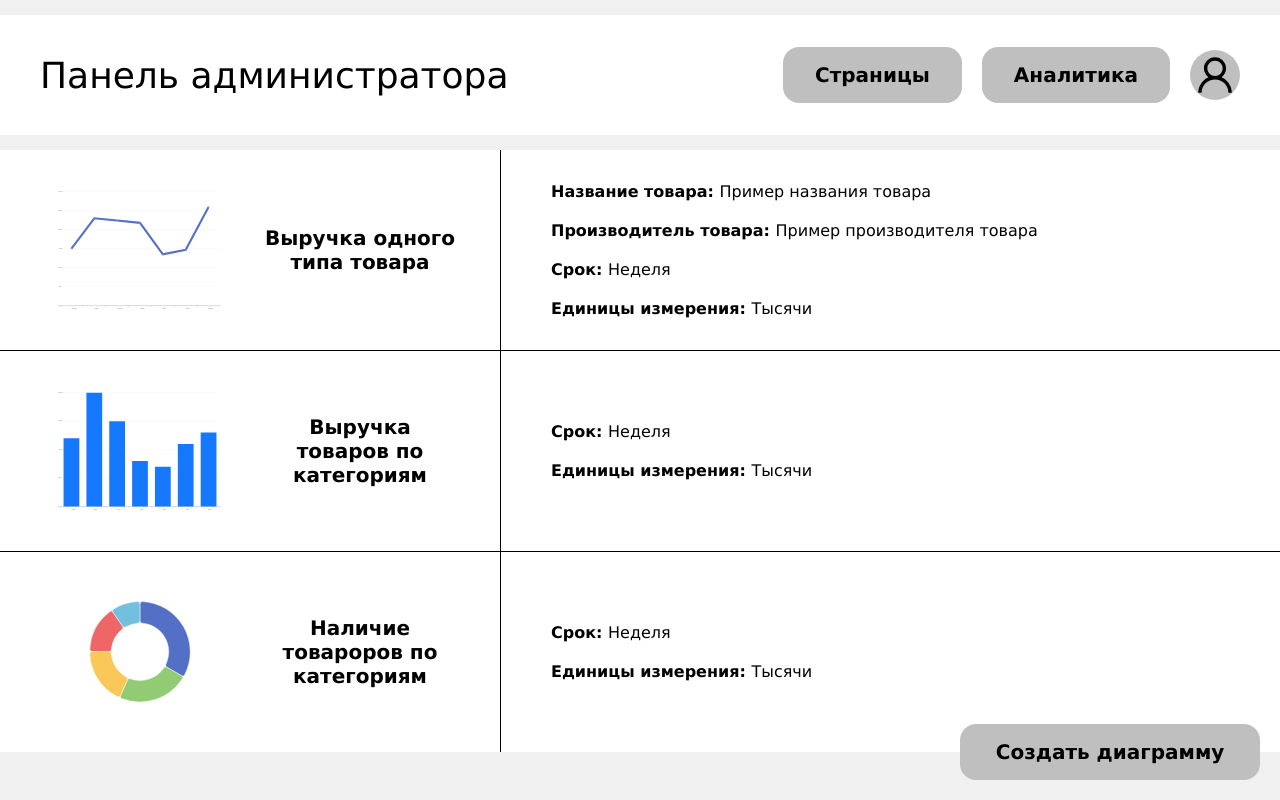
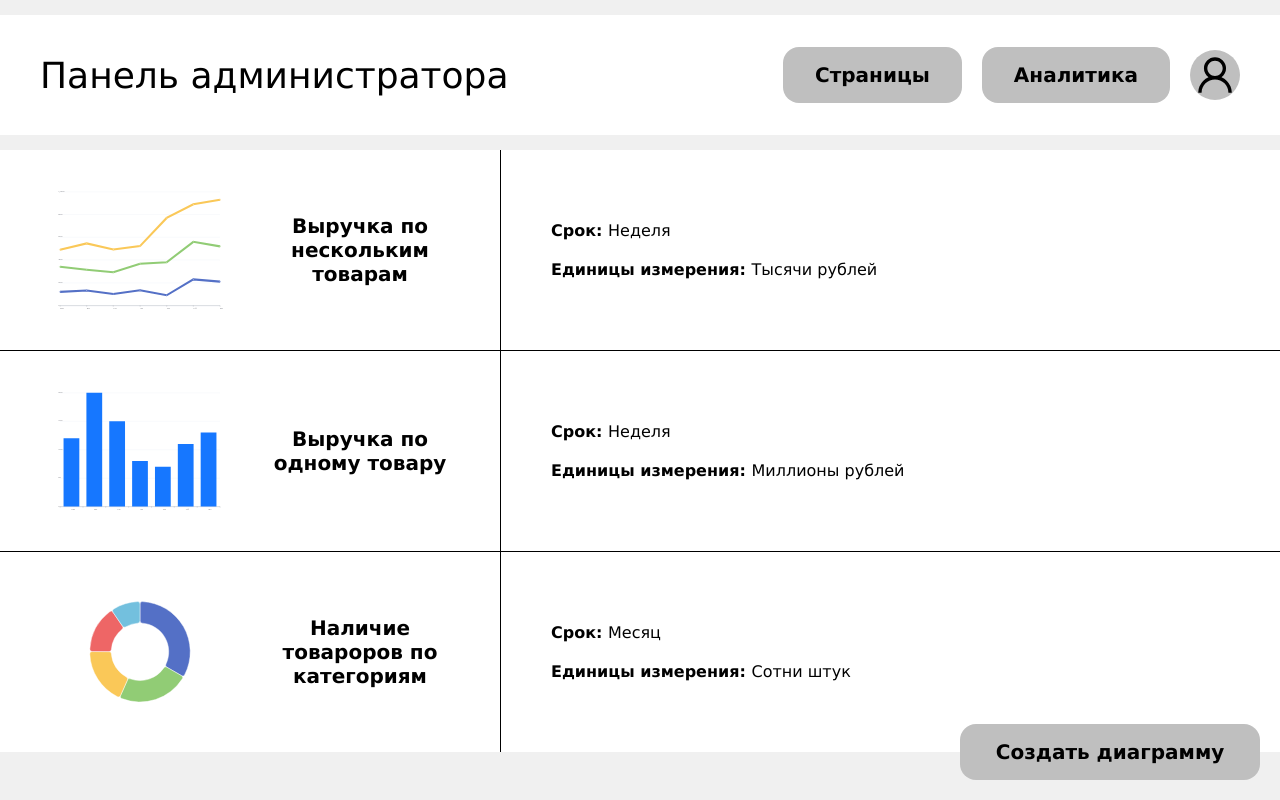
Before and after one commit to San400ys/gpo_project, a React (Create React App) app: page /analytics in a window 1280 px wide. Built offline with nearby package versions, Linux system fonts and the light colour scheme; data requests are answered from the project's data file.

Commit message:
Внес правки

```diff
--- a/src/assets/line-chart.jsx
+++ b/src/assets/line-chart.jsx
@@ -2,48 +2,71 @@ export const LineChart = () => (
     <svg xmlns="http://www.w3.org/2000/svg" version="1.1" baseProfile="full" viewBox="0 0 872 626">
             <rect width="872" height="626" x="0" y="0" fill="none"></rect>
             <path d="M87.2 556.5L784.8 556.5" fill="transparent" stroke="#E0E6F1"></path>
-        <path d="M87.2 473.5L784.8 473.5" fill="transparent" stroke="#E0E6F1"></path>
-        <path d="M87.2 390.5L784.8 390.5" fill="transparent" stroke="#E0E6F1"></path>
-        <path d="M87.2 308.5L784.8 308.5" fill="transparent" stroke="#E0E6F1"></path>
-        <path d="M87.2 225.5L784.8 225.5" fill="transparent" stroke="#E0E6F1"></path>
-        <path d="M87.2 142.5L784.8 142.5" fill="transparent" stroke="#E0E6F1"></path>
-        <path d="M87.2 60.5L784.8 60.5" fill="transparent" stroke="#E0E6F1"></path>
-        <path d="M87.2 556.5L784.8 556.5" fill="transparent" stroke="#6E7079"></path>
-        <path d="M87.5 556L87.5 561" fill="transparent" stroke="#6E7079"></path>
-        <path d="M187.5 556L187.5 561" fill="transparent" stroke="#6E7079"></path>
-        <path d="M286.5 556L286.5 561" fill="transparent" stroke="#6E7079"></path>
-        <path d="M386.5 556L386.5 561" fill="transparent" stroke="#6E7079"></path>
-        <path d="M486.5 556L486.5 561" fill="transparent" stroke="#6E7079"></path>
-        <path d="M585.5 556L585.5 561" fill="transparent" stroke="#6E7079"></path>
-        <path d="M685.5 556L685.5 561" fill="transparent" stroke="#6E7079"></path>
-        <path d="M785.5 556L785.5 561" fill="transparent" stroke="#6E7079"></path>
+            <path d="M87.2 457.5L784.8 457.5" fill="transparent" stroke="#E0E6F1" ></path>
+            <path d="M87.2 357.5L784.8 357.5" fill="transparent" stroke="#E0E6F1" ></path>
+            <path d="M87.2 258.5L784.8 258.5" fill="transparent" stroke="#E0E6F1" ></path>
+            <path d="M87.2 159.5L784.8 159.5" fill="transparent" stroke="#E0E6F1" ></path>
+            <path d="M87.2 60.5L784.8 60.5" fill="transparent" stroke="#E0E6F1" ></path>
+            <path d="M87.2 556.5L784.8 556.5" fill="transparent" stroke="#6E7079" ></path>
+            <path d="M87.5 556L87.5 561" fill="transparent" stroke="#6E7079" ></path>
+            <path d="M203.5 556L203.5 561" fill="transparent" stroke="#6E7079" ></path>
+            <path d="M319.5 556L319.5 561" fill="transparent" stroke="#6E7079" ></path>
+            <path d="M436.5 556L436.5 561" fill="transparent" stroke="#6E7079" ></path>
+            <path d="M552.5 556L552.5 561" fill="transparent" stroke="#6E7079" ></path>
+            <path d="M668.5 556L668.5 561" fill="transparent" stroke="#6E7079" ></path>
+            <path d="M785.5 556L785.5 561" fill="transparent" stroke="#6E7079" ></path>
             <text style={{fontSize:"12px", fontFamily:"Microsoft YaHei"}} transform="translate(79.2 556)" fill="#6E7079">0</text>
-        <text style={{fontSize:"12px", fontFamily:"Microsoft YaHei"}} transform="translate(79.2 473.3333)" fill="#6E7079">50</text>
-        <text style={{fontSize:"12px", fontFamily:"Microsoft YaHei"}} transform="translate(79.2 390.6667)" fill="#6E7079">100</text>
-        <text style={{fontSize:"12px", fontFamily:"Microsoft YaHei"}} transform="translate(79.2 308)" fill="#6E7079">150</text>
-        <text style={{fontSize:"12px", fontFamily:"Microsoft YaHei"}} transform="translate(79.2 225.3333)" fill="#6E7079">200</text>
-        <text style={{fontSize:"12px", fontFamily:"Microsoft YaHei"}} transform="translate(79.2 142.6667)" fill="#6E7079">250</text>
-        <text style={{fontSize:"12px", fontFamily:"Microsoft YaHei"}} transform="translate(79.2 60)" fill="#6E7079">300</text>
-        <text style={{fontSize:"12px", fontFamily:"Microsoft YaHei"}} y="6" transform="translate(137.0286 564)" fill="#6E7079">Mon</text>
-        <text style={{fontSize:"12px", fontFamily:"Microsoft YaHei"}} y="6" transform="translate(236.6857 564)" fill="#6E7079">Tue</text>
-        <text style={{fontSize:"12px", fontFamily:"Microsoft YaHei"}} y="6" transform="translate(336.3429 564)" fill="#6E7079">Wed</text>
-        <text style={{fontSize:"12px", fontFamily:"Microsoft YaHei"}} y="6" transform="translate(436 564)" fill="#6E7079">Thu</text>
-        <text style={{fontSize:"12px", fontFamily:"Microsoft YaHei"}} y="6" transform="translate(535.6571 564)" fill="#6E7079">Fri</text>
-        <text style={{fontSize:"12px", fontFamily:"Microsoft YaHei"}} y="6" transform="translate(635.3143 564)" fill="#6E7079">Sat</text>
-        <text style={{fontSize:"12px", fontFamily:"Microsoft YaHei"}} y="6" transform="translate(734.9714 564)" fill="#6E7079">Sun</text>
+            <text style={{fontSize:"12px", fontFamily:"Microsoft YaHei"}} transform="translate(79.2 456.8)" fill="#6E7079">200</text>
+            <text style={{fontSize:"12px", fontFamily:"Microsoft YaHei"}} transform="translate(79.2 357.6)" fill="#6E7079">400</text>
+            <text style={{fontSize:"12px", fontFamily:"Microsoft YaHei"}} transform="translate(79.2 258.4)" fill="#6E7079">600</text>
+            <text style={{fontSize:"12px", fontFamily:"Microsoft YaHei"}} transform="translate(79.2 159.2)" fill="#6E7079">800</text>
+            <text style={{fontSize:"12px", fontFamily:"Microsoft YaHei"}} transform="translate(79.2 60)" fill="#6E7079">1,000</text>
+            <text style={{fontSize:"12px", fontFamily:"Microsoft YaHei"}} y="6" transform="translate(87.2 564)" fill="#6E7079">Пн</text>
+            <text style={{fontSize:"12px", fontFamily:"Microsoft YaHei"}} y="6" transform="translate(203.4667 564)" fill="#6E7079">Вт</text>
+            <text style={{fontSize:"12px", fontFamily:"Microsoft YaHei"}} y="6" transform="translate(319.7333 564)" fill="#6E7079">Ср</text>
+            <text style={{fontSize:"12px", fontFamily:"Microsoft YaHei"}} y="6" transform="translate(436 564)" fill="#6E7079">Чт</text>
+            <text style={{fontSize:"12px", fontFamily:"Microsoft YaHei"}} y="6" transform="translate(552.2667 564)" fill="#6E7079">Пт</text>
+            <text style={{fontSize:"12px", fontFamily:"Microsoft YaHei"}} y="6" transform="translate(668.5333 564)" fill="#6E7079">Сб</text>
+            <text style={{fontSize:"12px", fontFamily:"Microsoft YaHei"}} y="6" transform="translate(784.8 564)" fill="#6E7079">Вс</text>
             <g>
-            <path d="M137.0286 308L236.6857 175.7333L336.3429 185.6533L436 195.5733L535.6572 332.8L635.3143 312.96L734.9714 126.1333" fill="transparent" stroke="#5470c6" strokeWidth="9"></path>
+                    <path d="M87.2 496.48L203.4667 490.528L319.7333 505.904L436 489.536L552.2667 511.36L668.5333 441.92L784.8 451.84" fill="transparent" stroke="rgb(84,112,198)" stroke-width="9" ></path>
             </g>
-        <path d="M1 0A1 1 0 1 1 1 -0.0001" transform="matrix(2,0,0,2,137.0286,308)" fill="#fff" stroke="#5470c6"></path>
-        <path d="M1 0A1 1 0 1 1 1 -0.0001" transform="matrix(2,0,0,2,236.6857,175.7333)" fill="#fff" stroke="#5470c6"></path>
-        <path d="M1 0A1 1 0 1 1 1 -0.0001" transform="matrix(2,0,0,2,336.3429,185.6533)" fill="#fff" stroke="#5470c6"></path>
-        <path d="M1 0A1 1 0 1 1 1 -0.0001" transform="matrix(2,0,0,2,436,195.5733)" fill="#fff" stroke="#5470c6"></path>
-        <path d="M1 0A1 1 0 1 1 1 -0.0001" transform="matrix(2,0,0,2,535.6572,332.8)" fill="#fff" stroke="#5470c6"></path>
-        <path d="M1 0A1 1 0 1 1 1 -0.0001" transform="matrix(2,0,0,2,635.3143,312.96)" fill="#fff" stroke="#5470c6"></path>
-        <path d="M1 0A1 1 0 1 1 1 -0.0001" transform="matrix(2,0,0,2,734.9714,126.1333)" fill="#fff" stroke="#5470c6"></path>
+            <g>
+                    <path d="M87.2 387.36L203.4667 400.256L319.7333 411.168L436 373.472L552.2667 367.52L668.5333 278.24L784.8 298.08" fill="transparent" stroke="rgb(145,204,117)" stroke-width="9" ></path>
+            </g>
+            <g>
+                    <path d="M87.2 312.96L203.4667 285.184L319.7333 311.472L436 297.088L552.2667 174.08L668.5333 114.56L784.8 94.72" fill="transparent" stroke="rgb(250,200,88)" stroke-width="9" ></path>
+            </g>
+            <path d="M1 0A1 1 0 1 1 1 -0.0001" transform="matrix(2,0,0,2,87.2,496.48)" fill="rgb(255,255,255)" stroke="#5470c6" ></path>
+            <path d="M1 0A1 1 0 1 1 1 -0.0001" transform="matrix(2,0,0,2,203.4667,490.528)" fill="rgb(255,255,255)" stroke="#5470c6" ></path>
+            <path d="M1 0A1 1 0 1 1 1 -0.0001" transform="matrix(2,0,0,2,319.7333,505.904)" fill="rgb(255,255,255)" stroke="#5470c6" ></path>
+            <path d="M1 0A1 1 0 1 1 1 -0.0001" transform="matrix(2,0,0,2,436,489.536)" fill="rgb(255,255,255)" stroke="#5470c6" ></path>
+            <path d="M1 0A1 1 0 1 1 1 -0.0001" transform="matrix(2,0,0,2,552.2667,511.36)" fill="rgb(255,255,255)" stroke="#5470c6" ></path>
+            <path d="M1 0A1 1 0 1 1 1 -0.0001" transform="matrix(2,0,0,2,668.5333,441.92)" fill="rgb(255,255,255)" stroke="#5470c6" ></path>
+            <path d="M1 0A1 1 0 1 1 1 -0.0001" transform="matrix(2,0,0,2,784.8,451.84)" fill="#fff" stroke="#5470c6" ></path>
+            <path d="M1 0A1 1 0 1 1 1 -0.0001" transform="matrix(2,0,0,2,87.2,387.36)" fill="rgb(255,255,255)" stroke="#91cc75" ></path>
+            <path d="M1 0A1 1 0 1 1 1 -0.0001" transform="matrix(2,0,0,2,203.4667,400.256)" fill="rgb(255,255,255)" stroke="#91cc75" ></path>
+            <path d="M1 0A1 1 0 1 1 1 -0.0001" transform="matrix(2,0,0,2,319.7333,411.168)" fill="rgb(255,255,255)" stroke="#91cc75" ></path>
+            <path d="M1 0A1 1 0 1 1 1 -0.0001" transform="matrix(2,0,0,2,436,373.472)" fill="rgb(255,255,255)" stroke="#91cc75" ></path>
+            <path d="M1 0A1 1 0 1 1 1 -0.0001" transform="matrix(2,0,0,2,552.2667,367.52)" fill="rgb(255,255,255)" stroke="#91cc75" ></path>
+            <path d="M1 0A1 1 0 1 1 1 -0.0001" transform="matrix(2,0,0,2,668.5333,278.24)" fill="rgb(255,255,255)" stroke="#91cc75" ></path>
+            <path d="M1 0A1 1 0 1 1 1 -0.0001" transform="matrix(2,0,0,2,784.8,298.08)" fill="#fff" stroke="#91cc75" ></path>
+            <path d="M1 0A1 1 0 1 1 1 -0.0001" transform="matrix(2,0,0,2,87.2,312.96)" fill="rgb(255,255,255)" stroke="#fac858" ></path>
+            <path d="M1 0A1 1 0 1 1 1 -0.0001" transform="matrix(2,0,0,2,203.4667,285.184)" fill="rgb(255,255,255)" stroke="#fac858" ></path>
+            <path d="M1 0A1 1 0 1 1 1 -0.0001" transform="matrix(2,0,0,2,319.7333,311.472)" fill="rgb(255,255,255)" stroke="#fac858" ></path>
+            <path d="M1 0A1 1 0 1 1 1 -0.0001" transform="matrix(2,0,0,2,436,297.088)" fill="rgb(255,255,255)" stroke="#fac858" ></path>
+            <path d="M1 0A1 1 0 1 1 1 -0.0001" transform="matrix(2,0,0,2,552.2667,174.08)" fill="rgb(255,255,255)" stroke="#fac858" ></path>
+            <path d="M1 0A1 1 0 1 1 1 -0.0001" transform="matrix(2,0,0,2,668.5333,114.56)" fill="rgb(255,255,255)" stroke="#fac858" ></path>
+            <path d="M1 0A1 1 0 1 1 1 -0.0001" transform="matrix(2,0,0,2,784.8,94.72)" fill="#fff" stroke="#fac858" ></path>
             <defs >
                     <clipPath id="zr0-c0">
-                <path d="M85 58l703 0l0 500l-703 0Z" fill="#000"></path>
+                            <path d="M86 59l701 0l0 498l-701 0Z" fill="#000" ></path>
+                    </clipPath>
+                    <clipPath id="zr0-c1">
+                            <path d="M86 59l701 0l0 498l-701 0Z" fill="#000" ></path>
+                    </clipPath>
+                    <clipPath id="zr0-c2">
+                            <path d="M86 59l701 0l0 498l-701 0Z" fill="#000" ></path>
                     </clipPath>
             </defs>
     </svg>)
--- a/src/db.json
+++ b/src/db.json
@@ -3,31 +3,23 @@
   [
     {
       "id": 1,
-      "name": "Выручка одного типа товара",
+      "name": "Выручка по нескольким товарам",
       "type": "line",
       "inf":
       [
-        {
-          "name": "Название товара:",
-          "content": "Пример названия товара"
-        },
-        {
-          "name": "Производитель товара:",
-          "content": "Пример производителя товара"
-        },
         {
           "name": "Срок:",
           "content": "Неделя"
         },
         {
           "name": "Единицы измерения:",
-          "content": "Тысячи"
+          "content": "Тысячи рублей"
         }
       ]
     },
     {
       "id": 2,
-      "name": "Выручка товаров по категориям",
+      "name": "Выручка по одному товару",
       "type": "bar",
       "inf":
       [
@@ -37,7 +29,7 @@
         },
         {
           "name": "Единицы измерения:",
-          "content": "Тысячи"
+          "content": "Миллионы рублей"
         }
       ]
     },
@@ -49,11 +41,11 @@
       [
         {
           "name": "Срок:",
-          "content": "Неделя"
+          "content": "Месяц"
         },
         {
           "name": "Единицы измерения:",
-          "content": "Тысячи"
+          "content": "Сотни штук"
         }
       ]
     }
@@ -66,8 +58,58 @@
       {
         "title":
         {
-          "text": "Выручка товара",
-          "subtext": "За неделю / в тысячах",
+          "text": "Выручка по нескольким товарам",
+          "subtext": "За неделю / в тысячах рублей",
+          "left": "center"
+        },
+        "tooltip": {
+          "trigger": "axis"
+        },
+        "legend": {
+         "data": ["Товар 1", "Товар 2", "Товар 3"],
+          "left": "right"
+        },
+        "xAxis":
+        {
+          "type": "category",
+          "boundaryGap": false,
+          "data": ["Пн", "Вт", "Ср", "Чт", "Пт", "Сб", "Вс"]
+        },
+        "yAxis":
+        {
+          "type": "value"
+        },
+        "series":
+        [
+          {
+            "name": "Товар 1",
+            "type": "line",
+            "data": [150, 230, 224, 218, 135, 120, 108],
+            "color": "#ffff00"
+          },
+          {
+            "name": "Товар 2",
+            "type": "line",
+            "data": [100, 50, 80, 150, 205, 207, 200],
+            "color": "#008000"
+          },
+          {
+            "name": "Товар 3",
+            "type": "line",
+            "data": [15, 23, 22, 21, 13, 14, 26],
+            "color": "#1677ff"
+          }
+        ]
+      }
+    },
+    {
+      "id": 2,
+      "option":
+      {
+        "title":
+        {
+          "text": "Выручка по одному товару",
+          "subtext": "За неделю / в миллионах рублей",
           "left": "center"
         },
         "tooltip": {
@@ -85,40 +127,9 @@
         "series":
         [
           {
-            "data": [150, 230, 224, 218, 135, 147, 260],
-            "type": "line",
-            "color": "#1677ff"
-          }
-        ]
-      }
-    },
-    {
-      "id": 2,
-      "option":
-      {
-        "title":
-        {
-          "text": "Выручка товаров по категориям",
-          "subtext": "За неделю / в тысячах",
-          "left": "center"
-        },
-        "tooltip": {
-          "trigger": "axis"
-        },
-        "xAxis":
-        {
-          "type": "category",
-          "data": ["Пн", "Вт", "Ср", "Чт", "Пт", "Сб", "Вс"]
-        },
-        "yAxis":
-        {
-          "type": "value"
-        },
-        "series":
-        [
-          {
+            "name": "Товар 1",
+            "type": "bar",
             "data": [120, 200, 150, 80, 70, 110, 130],
-            "type": "bar",
             "color": "#1677ff"
           }
         ]
@@ -131,7 +142,7 @@
         "title":
         {
           "text": "Наличие товароров по категориям",
-          "subtext": "За неделю / в тысячах",
+          "subtext": "За месяц / в тысячах щтук",
           "left": "center"
         },
         "tooltip": {
@@ -143,12 +154,13 @@
             "name": "Категория",
             "type": "pie",
             "radius": "50%",
+
             "data": [
-              { "value": 1048, "name": "Электроника" },
-              { "value": 735, "name": "Одежда" },
-              { "value": 580, "name": "Обувь" },
-              { "value": 484, "name": "Спорт" },
-              { "value": 300, "name": "Автотовары" }
+              { "value": 1048, "name": "Категория 1", "color": "#1677ff"},
+              { "value": 735, "name": "Категория 2" },
+              { "value": 580, "name": "Категория 3"},
+              { "value": 484, "name": "Категория 4" },
+              { "value": 300, "name": "Категория 5" }
             ]
           }
         ]
--- a/src/pages/chart-page.jsx
+++ b/src/pages/chart-page.jsx
@@ -1,4 +1,4 @@
-import {Page, Container, View, ChartInf} from "../components/styled-components"
+import {Page, Container, View, ChartInf, Recomendation, Span} from "../components/styled-components"
 import {useParams} from "react-router-dom"
 import {useEffect, useState} from "react";
 import ReactECharts from 'echarts-for-react';
@@ -35,7 +35,8 @@ export const ChartPage = () => {
                             lazyUpdate={true}
                             style={{width: '1040px', height: '600px'}}
                         />
-                        {/*<Table table={chart.option}/>*/}
+                        <Recomendation><Span>Рекомендация:</Span> Выгоднее продавать товары <Span>Категория 1</Span></Recomendation>
+                        <Table table={chart.option}/>
                     </ChartInf>
                 </View>
             </Container>}
--- a/src/testTS/index.tsx
+++ b/src/testTS/index.tsx
@@ -11,14 +11,14 @@ export const A: FC<AProps> = (props) => {
         return {name: 'a'}
     }
 
-    return <>{users.map(({name, age, gender,isEblan, children}) => (
+    return <>{users.map(({name, age, gender,isEblan /*, children*/}) => (
         <div key={name}>
             <span>{name}</span>
             <span>{age}</span>
             <span>{gender}</span>
             <span>{isEblan}</span>
-            {children?.map(child => ...)}
-            {children && children.map(child => ...)}
+            {/*{children?.map(child => ...)}*/}
+            {/*{children && children.map(child => ...)}*/}
         </div>
         )
     )}</>
```
Also changed, not shown: src/components/styled-components/index.jsx (+7 -0 lines), src/components/table/index.jsx (+29 -4 lines), src/components/table/styled_components.jsx (+6 -3 lines), src/testTS/interfaces.ts (+12 -12 lines). Lines whose indentation alone changed are shown as unchanged.
